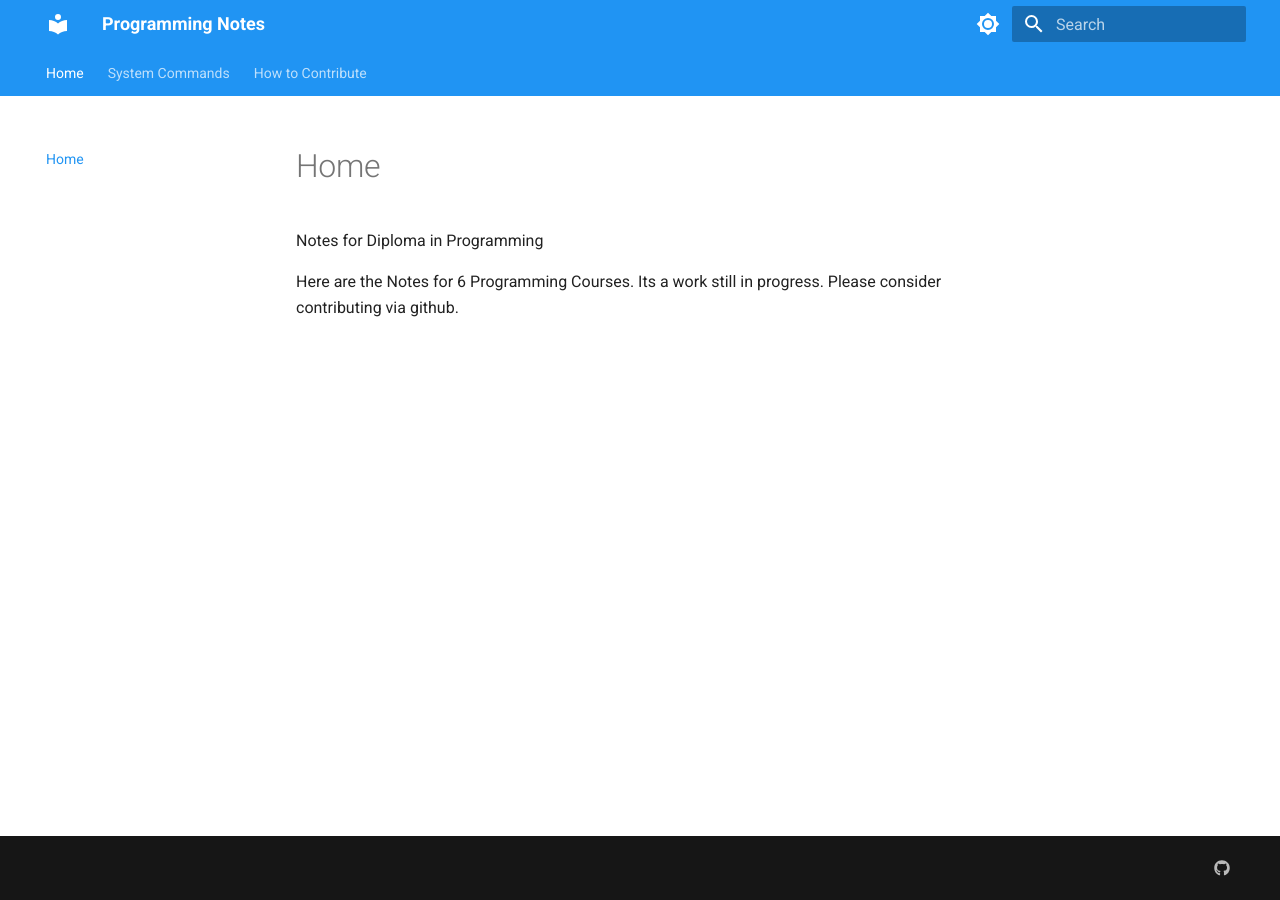
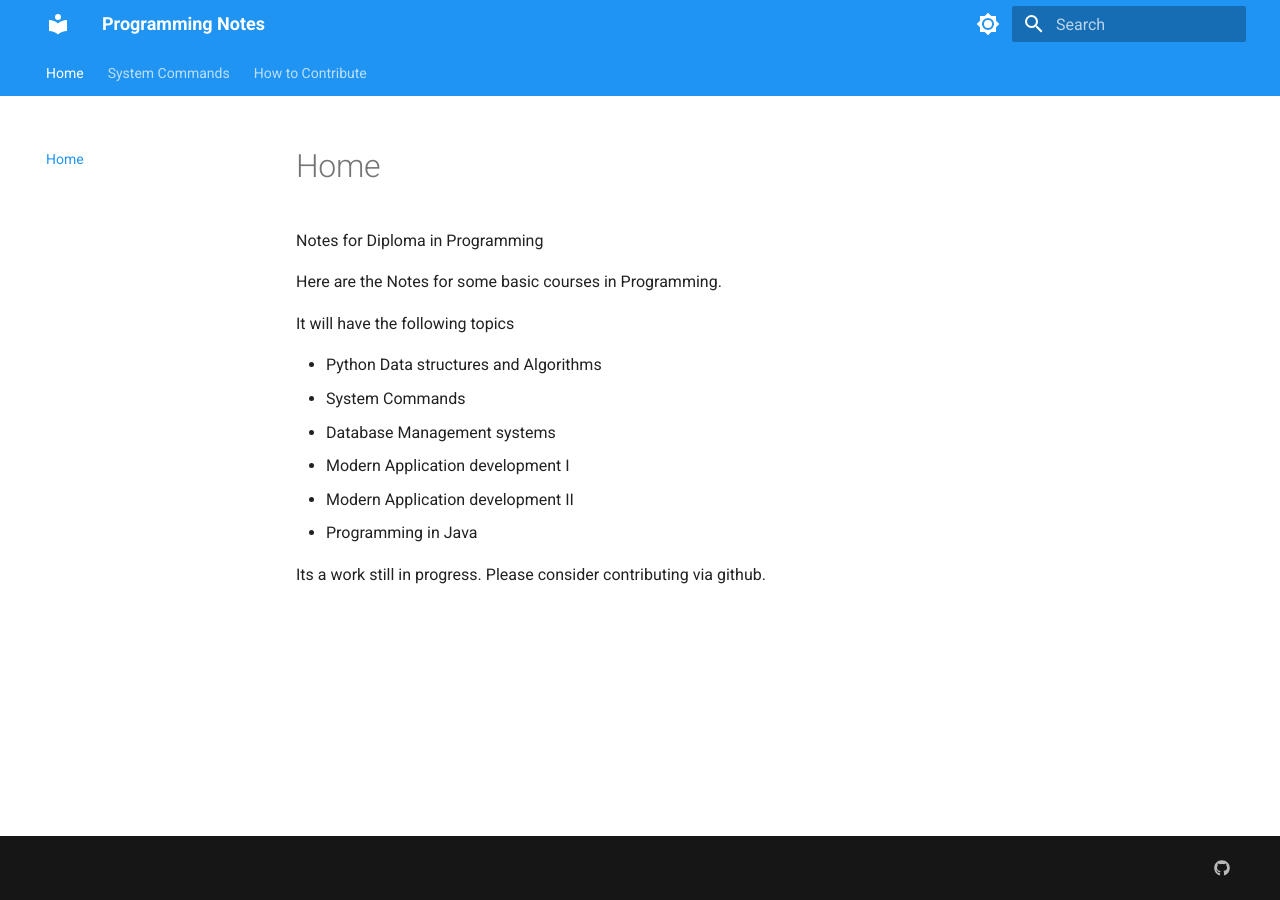
Before and after one commit to ankits-dot/mkdocs_site, an MkDocs documentation site: the page built from docs/index.md, in a window 1280 px wide. Built offline with MkDocs 1.6.1 and Material for MkDocs 9.7.7, drawn with Linux system fonts in a browser that asks for light colours.

Commit message:
added the courses names

```diff
--- a/docs/index.md
+++ b/docs/index.md
@@ -1,3 +1,14 @@
 Notes for Diploma in Programming
 
-Here are the Notes for 6 Programming Courses. Its a work still in progress. Please consider contributing via github.
+Here are the Notes for some basic courses in Programming.
+
+It will have the following topics
+
+- Python Data structures and Algorithms
+- System Commands
+- Database Management systems
+- Modern Application development I
+- Modern Application development II
+- Programming in Java
+
+Its a work still in progress. Please consider contributing via github.
```
